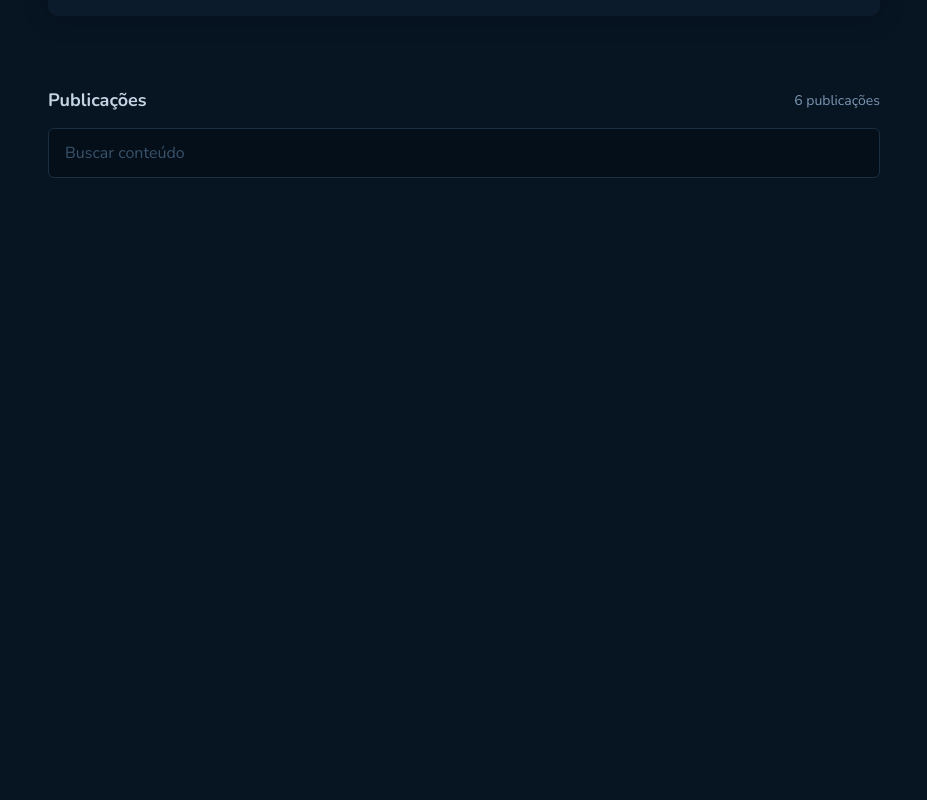
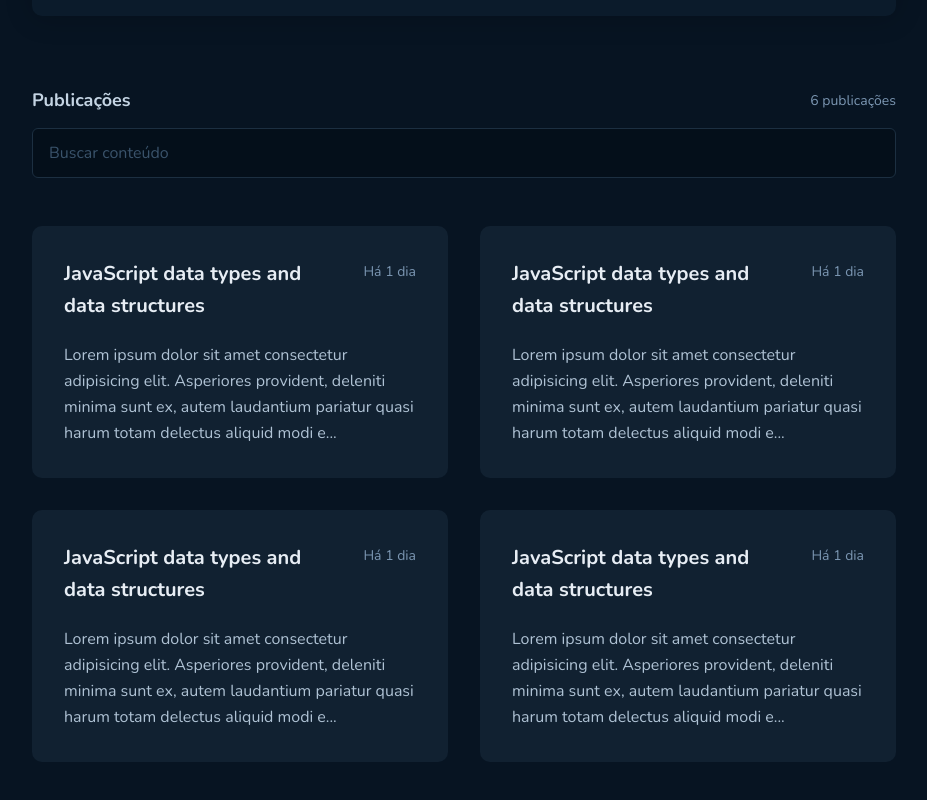
Before and after one commit to Lucariozin/ignite-challenge-github-blog, a React (Vite) app: page / in a window 1280 px wide. Shown: the part 404-1204 px from the top of the page, without its empty margins (176-1103 px from the left). Before the commit the page ends 800 px from the top, so only its background shows below. Built offline with nearby package versions, Linux system fonts and the light colour scheme.

Commit message:
creating the 'PublicationList' component.

```diff
--- /dev/null
+++ b/src/components/PublicationList/PublicationList.styles.ts
@@ -0,0 +1,9 @@
+import styled from 'styled-components'
+
+export const Container = styled.main`
+  display: grid;
+  grid-template-columns: repeat(auto-fit, minmax(26rem, 1fr));
+  gap: 2rem;
+
+  margin-top: 3rem;
+`
--- /dev/null
+++ b/src/components/PublicationList/PublicationList.tsx
@@ -0,0 +1,14 @@
+import { PublicationItem } from './components/PublicationItem'
+
+import { Container } from './PublicationList.styles'
+
+export const PublicationList = () => {
+  return (
+    <Container>
+      <PublicationItem />
+      <PublicationItem />
+      <PublicationItem />
+      <PublicationItem />
+    </Container>
+  )
+}
--- /dev/null
+++ b/src/components/PublicationList/index.ts
@@ -0,0 +1 @@
+export { PublicationList } from './PublicationList'
--- a/src/pages/Home/Home.styles.ts
+++ b/src/pages/Home/Home.styles.ts
@@ -3,7 +3,7 @@ import styled from 'styled-components'
 export const Container = styled.div``
 
 export const Wrapper = styled.section`
-  max-width: 56rem;
-  margin: -5.5rem auto 0 auto;
+  max-width: 58rem;
+  margin: -5.5rem auto 5rem auto;
   padding: 0 2rem;
 `
--- a/src/pages/Home/Home.tsx
+++ b/src/pages/Home/Home.tsx
@@ -1,5 +1,6 @@
 import { Header } from '@components/Header'
 import { UserSummary } from '@components/UserSummary'
+import { PublicationList } from '@components/PublicationList'
 import { FindPublications } from '@components/FindPublications'
 
 import { Container, Wrapper } from './Home.styles'
@@ -13,6 +14,8 @@ export const Home = () => {
         <UserSummary />
 
         <FindPublications />
+
+        <PublicationList />
       </Wrapper>
     </Container>
   )
```
